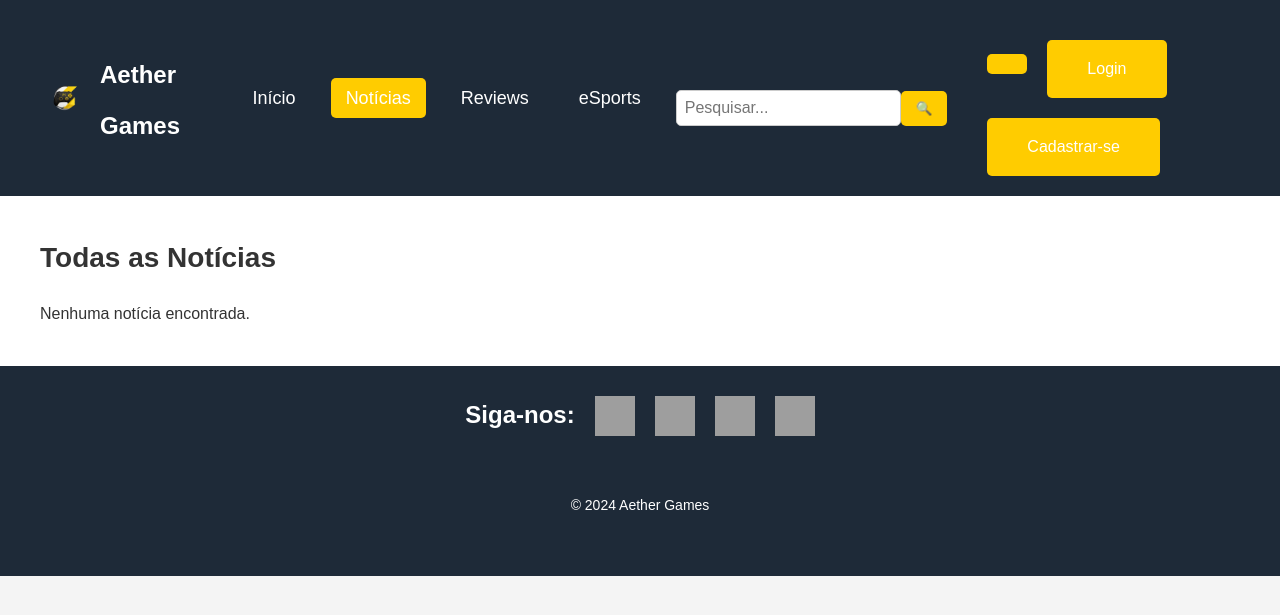
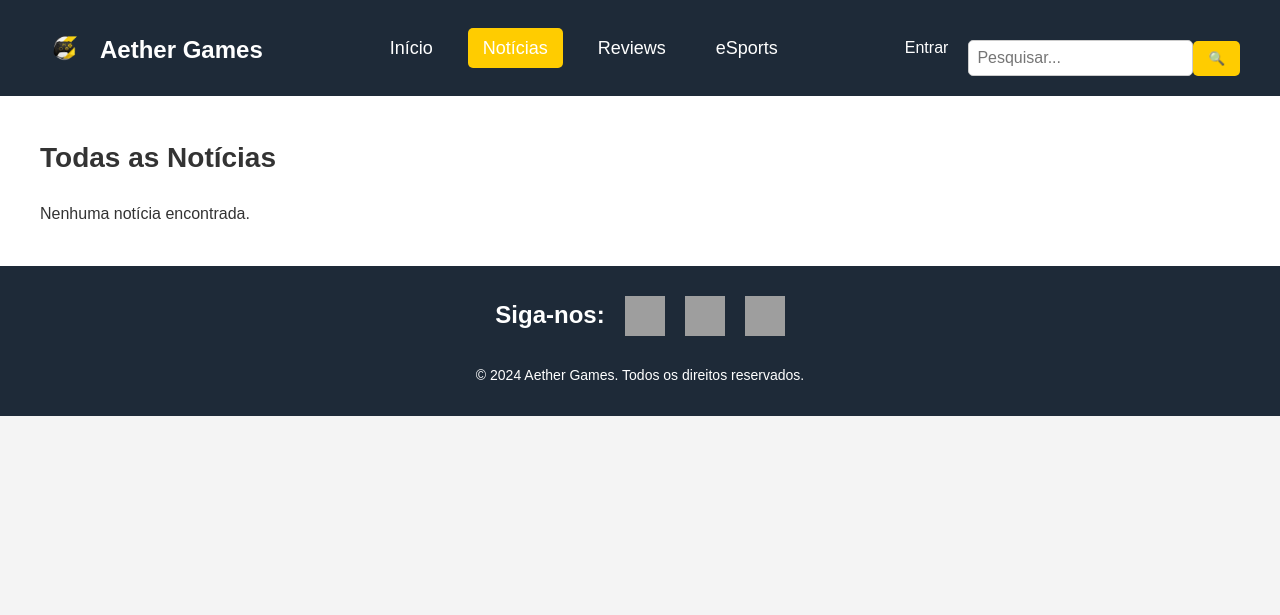
Before and after one commit to Kayo-Elias/Aether_Games-php, a PHP site: page /noticias.php in a window 1280 px wide. Shown: the top 615 px of the page. Run offline with PHP 8.4, Linux system fonts and the light colour scheme; data that the repository does not hold is empty; grey boxes are pictures that could not be loaded.

Commit message:
Update noticias.php

```diff
--- a/noticias.php
+++ b/noticias.php
@@ -40,32 +40,21 @@ $resultado = $conexao->query($sql);
             </nav>
         </div>
 
-
-
         <div class="header-right">
             <!-- Verifica se o usuário está logado -->
             <?php if (isset($_SESSION['nome'])): ?>
                 <p>Bem-vindo, <?php echo htmlspecialchars($_SESSION['nome']); ?>!</p>
                 <a href="logout.php">Sair</a>  <!-- Link para sair -->
             <?php else: ?>
-                <a href="login.php">
+                <a href="login.php">Entrar</a>
             <?php endif; ?>
-
             <!-- Barra de Pesquisa -->
             <form action="pesquisar.php" method="GET" class="pesquisa-form">
                 <input type="text" name="query" placeholder="Pesquisar..." required>
                 <button type="submit">🔍</button>
             </form>
-
-            <!-- Botões de Login e Cadastrar-se -->
-            <div class="auth-buttons">
-                <a href="login.php"><button class="login-button">Login</button></a>
-                <a href="cadastro.php"><button class="register-button">Cadastrar-se</button></a>
-            </div>
         </div>
     </header>
-
-
 
     <!-- Conteúdo Principal -->
     <main>
@@ -75,7 +64,7 @@ $resultado = $conexao->query($sql);
             if ($resultado->num_rows > 0):
                 while ($noticia = $resultado->fetch_assoc()):
             ?>
-                <article>
+                <article class="noticia">
                     <!-- Título e imagem agora são links para a página de notícia completa -->
                     <a href="noticia_completa.php?id=<?php echo $noticia['id']; ?>" class="noticia-link">
                         <h2><?php echo htmlspecialchars($noticia['titulo']); ?></h2>
@@ -94,8 +83,8 @@ $resultado = $conexao->query($sql);
         </div>
     </main>
 
- <!-- Rodapé -->
- <footer>
+    <!-- Rodapé -->
+    <footer>
         <div class="redes-sociais-container">
             <h2>Siga-nos:</h2>
             <a href="https://x.com/aethergames_?t=OkI8IvGnlaga-8LS0QC99Q&s=09" target="_blank">
@@ -105,15 +94,10 @@ $resultado = $conexao->query($sql);
                 <img src="https://th.bing.com/th/id/R.2bad70f2d08429a28dfbebd4c237924b?rik=vgEdhJ%2f%2biiEnQQ&riu=http%3a%2f%2fpngimg.com%2fuploads%2ffacebook_logos%2ffacebook_logos_PNG19748.png&ehk=0ZiZ04ZZ6mSJ5oyPxBh1gy4FSYhegWTWyDpCiI73sbw%3d&risl=&pid=ImgRaw&r=0" alt="Facebook" class="rede-social-icon">
             </a>
             <a href="https://www.instagram.com/aethergames1?igsh=dGRhN3k4NWltNzV5" target="_blank">
-                <img src="https://th.bing.com/th/id/R.735dda68880a385ce8cc5be4f3c5fcd6?rik=qSxRw2lCZYy9Mw&riu=http%3a%2f%2fpngimg.com%2fuploads%2finstagram%2finstagram_PNG11.png&ehk=QVCbfkCKi8pJLF08bRkS%2fLeMqLTnJQf402WRaIdN6jE%3d&risl=&pid=ImgRaw&r=0" alt="Instagram" class="rede-social-icon">
-            </a>
-            <a href="https://www.youtube.com/channel/UCZD3jFO-zq_RkJHTnBVOSIg" target="_blank">
-                <img src="https://logodownload.org/wp-content/uploads/2014/10/youtube-logo-5-2.png" alt="YouTube" class="rede-social-icon">
+                <img src="https://th.bing.com/th/id/R.735dda68880a385ce8cc5be4f3c5fcd6?rik=qSxRw2lCZYy9Mw&riu=http%3a%2f%2fpngimg.com%2fuploads%2finstagram%2finstagram_PNG11.png&ehk=QVCbfwnpl7EKbmPCFhMfdmhsW9%2bpgPns6hctSP9TYQk%3d&risl=&pid=ImgRaw&r=0" alt="Instagram" class="rede-social-icon">
             </a>
         </div>
-    <!-- Rodapé -->
-    <footer>
-        <p>&copy; 2024 Aether Games</p>
+        <p>&copy; 2024 Aether Games. Todos os direitos reservados.</p>
     </footer>
 
 </body>
```
